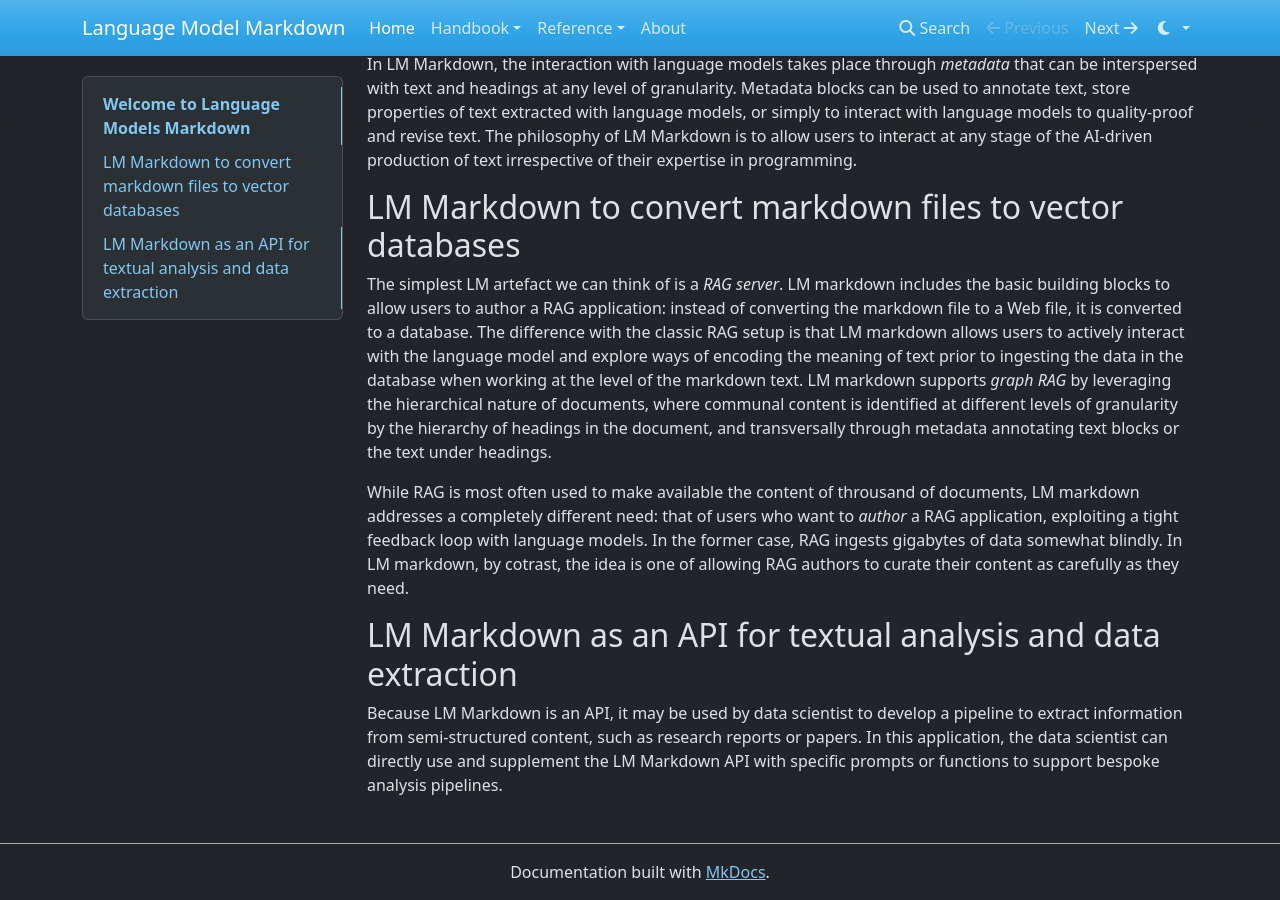
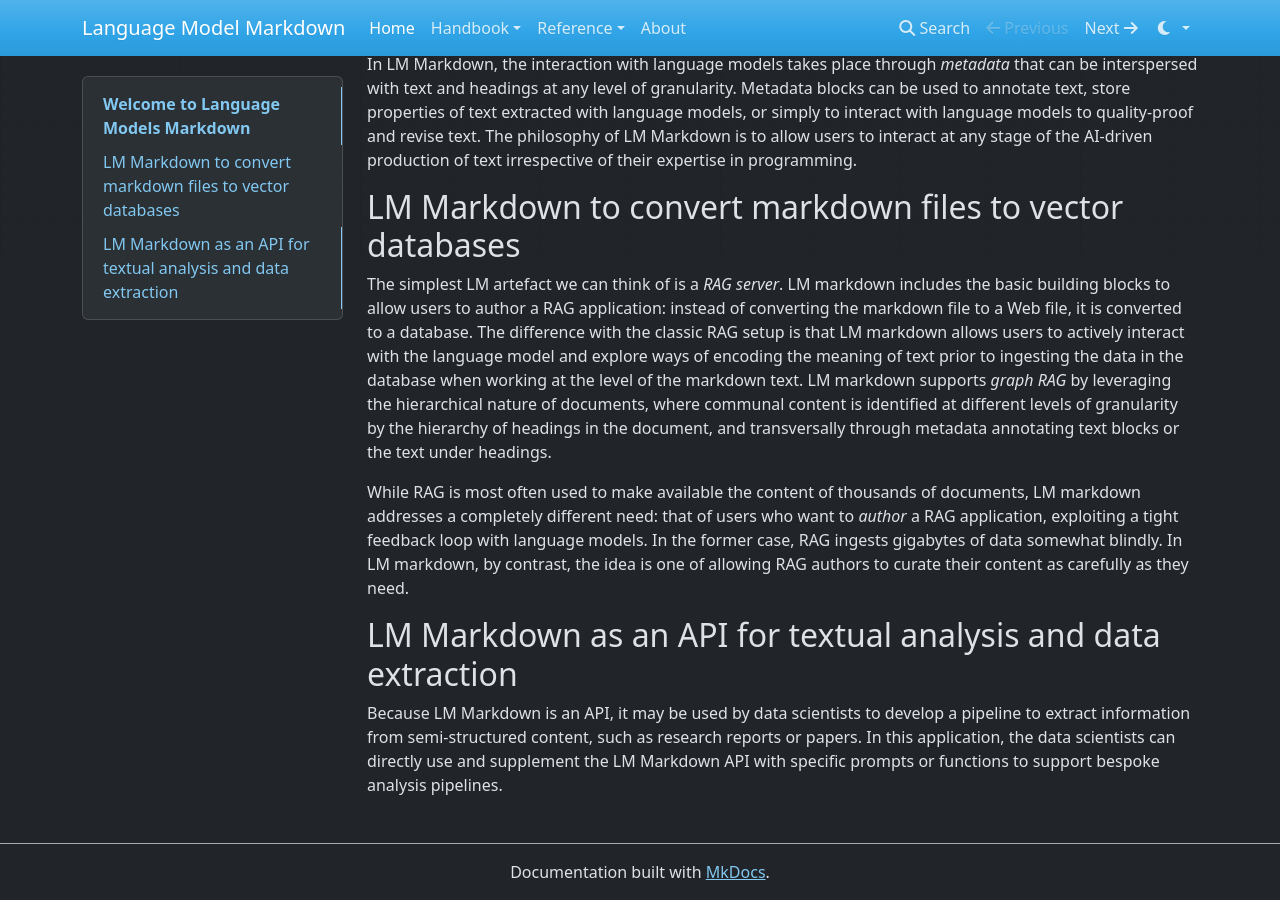
Before and after one commit to roberto-viviani/lm-markdown, an MkDocs documentation site: the page built from docs/index.md, in a window 1280 px wide and 900 px high, scrolled down 909 px. Built offline with MkDocs 1.6.1, drawn with Linux system fonts in a browser that asks for light colours; nearby versions of some CDN libraries.

Commit message:
docs: update and fix typos in docs folder
- Fixed typo mapping `minor.provider_params` instead of repeating `major` in `docs/Handbook/Configuration.md`
- Fixed various typos across multiple documentation files (`docs/Handbook/Interaction.md`, `docs/Handbook/PrepareRAG.md`, `docs/API/scan.md`, and `docs/index.md`)
- Ensured all python modules from the codebase are properly matched in `docs/API/` configuration

Co-authored-by: roberto-viviani <88712782+roberto-viviani@users.noreply.github.com>

```diff
--- a/docs/index.md
+++ b/docs/index.md
@@ -20,8 +20,8 @@ In LM Markdown, the interaction with language models takes place through _metada
 
 The simplest LM artefact we can think of is a _RAG server_. LM markdown includes the basic building blocks to allow users to author a RAG application: instead of converting the markdown file to a Web file, it is converted to a database. The difference with the classic RAG setup is that LM markdown allows users to actively interact with the language model and explore ways of encoding the meaning of text prior to ingesting the data in the database when working at the level of the markdown text. LM markdown supports _graph RAG_ by leveraging the hierarchical nature of documents, where communal content is identified at different levels of granularity by the hierarchy of headings in the document, and transversally through metadata annotating text blocks or the text under headings.
 
-While RAG is most often used to make available the content of throusand of documents, LM markdown addresses a completely different need: that of users who want to _author_ a RAG application, exploiting a tight feedback loop with language models. In the former case, RAG ingests gigabytes of data somewhat blindly. In LM markdown, by cotrast, the idea is one of allowing RAG authors to curate their content as carefully as they need.
+While RAG is most often used to make available the content of thousands of documents, LM markdown addresses a completely different need: that of users who want to _author_ a RAG application, exploiting a tight feedback loop with language models. In the former case, RAG ingests gigabytes of data somewhat blindly. In LM markdown, by contrast, the idea is one of allowing RAG authors to curate their content as carefully as they need.
 
 ## LM Markdown as an API for textual analysis and data extraction
 
-Because LM Markdown is an API, it may be used by data scientist to develop a pipeline to extract information from semi-structured content, such as research reports or papers. In this application, the data scientist can directly use and supplement the LM Markdown API with specific prompts or functions to support bespoke analysis pipelines.
+Because LM Markdown is an API, it may be used by data scientists to develop a pipeline to extract information from semi-structured content, such as research reports or papers. In this application, the data scientists can directly use and supplement the LM Markdown API with specific prompts or functions to support bespoke analysis pipelines.
```
Also changed, not shown: docs/API/scan.md (+2 -2 lines), docs/Handbook/Configuration.md (+2 -2 lines), docs/Handbook/Interaction.md (+2 -2 lines), docs/Handbook/PrepareRAG.md (+2 -2 lines).
